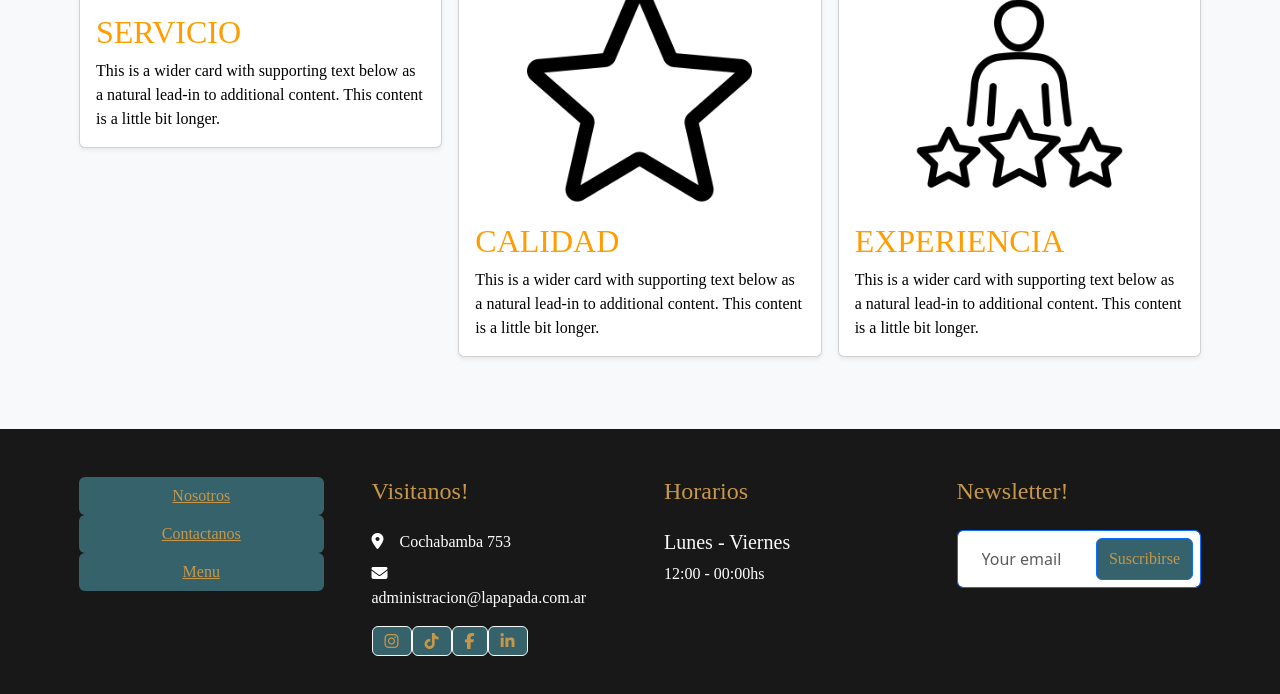
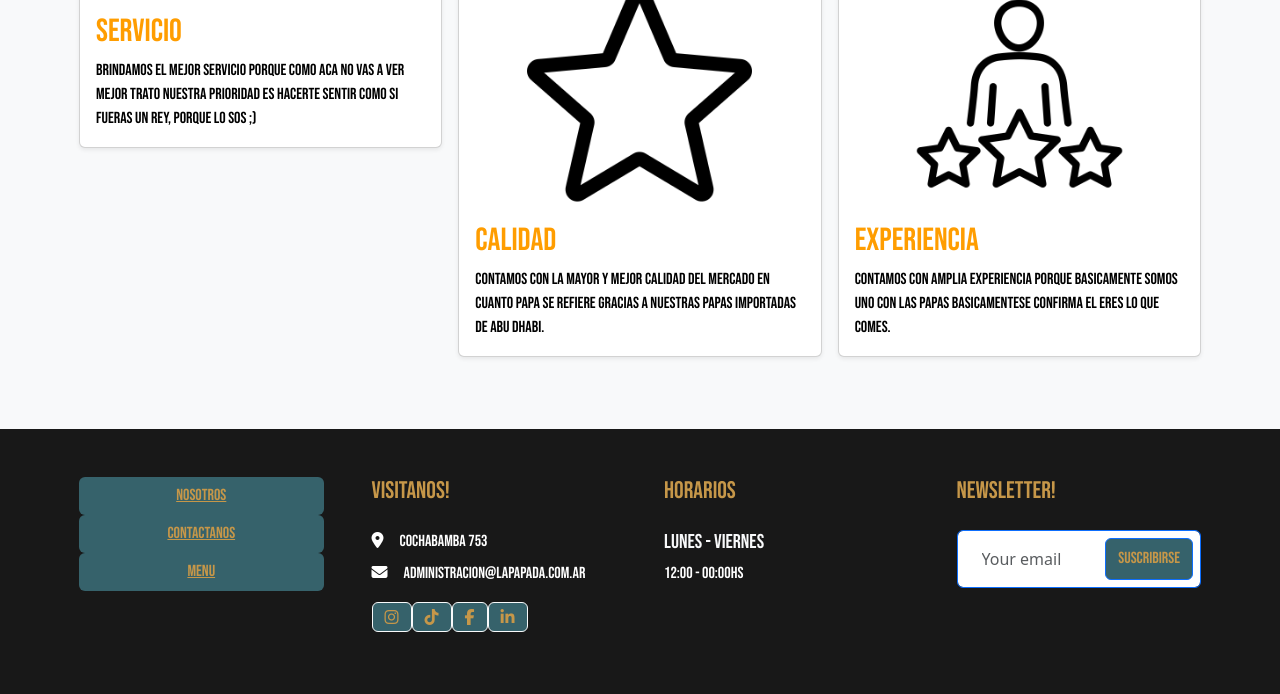
Before and after one commit to Fabrixz/LAPAPADA2, a website: page index.html in a window 1280 px wide. Shown: the part 854-1548 px from the top of the page. Drawn offline with nearby package versions, Linux system fonts and the light colour scheme.

Commit message:
ultimo push

```diff
--- a/index.html
+++ b/index.html
@@ -95,9 +95,9 @@
                             </img>
                             <div class="card-body">
                                 <h2> <span class="cuarto-color hover-me">SERVICIO</span></h2>
-                                <p class="card-text text-black">This is a wider card with supporting text below as a
-                                    natural
-                                    lead-in to additional content. This content is a little bit longer.</p>
+                                <p class="card-text text-black">Brindamos el mejor servicio porque como aca no vas a ver mejor trato
+                                    nuestra prioridad es hacerte sentir como si fueras un rey, porque lo sos ;)
+                                </p>
                             </div>
                         </div>
                     </div>
@@ -113,9 +113,8 @@
                             </img>
                             <div class="card-body">
                                 <h2> <span class="cuarto-color hover-me">CALIDAD</span></h2>
-                                <p class="card-text text-black">This is a wider card with supporting text below as a
-                                    natural
-                                    lead-in to additional content. This content is a little bit longer.</p>
+                                <p class="card-text text-black">Contamos con la mayor y mejor calidad del mercado en cuanto papa se refiere
+                                    gracias a nuestras papas importadas de abu dhabi.</p>
 
                             </div>
                         </div>
@@ -133,9 +132,8 @@
                             <div class="card-body">
                                 <h2> <span class="cuarto-color hover-me">EXPERIENCIA</span></h2>
 
-                                <p class="card-text text-black">This is a wider card with supporting text below as a
-                                    natural
-                                    lead-in to additional content. This content is a little bit longer.</p>
+                                <p class="card-text text-black">Contamos con amplia experiencia porque basicamente somos uno con las papas
+                                    basicamentese confirma el eres lo que comes.</p>
                             </div>
                         </div>
                     </div>
--- a/scss/base/_reset.scss
+++ b/scss/base/_reset.scss
@@ -0,0 +1,36 @@
+/*incluir fuente desde google font */
+@import url('https://fonts.googleapis.com/css2?family=Bebas+Neue&family=Roboto:wght@900&display=swap');
+
+/*incluir fuente localmente desde nuestra pc*/
+@font-face {
+    font-family: bebas;
+    src: url(../assets/font/BebasNeue-Regular.ttf);
+}
+
+/* * = selector universal para reseteo de estilos por default del html*/
+* {
+    margin: 0;
+    padding: 0;
+    box-sizing: border-box;
+}
+h1,
+h2,
+h3,
+h4,
+h5,
+h6,
+p,
+a,
+li {
+    font-family: bebas;
+}
+
+ul,
+ol,
+li {
+    list-style: none;
+}
+
+a {
+    text-decoration: none;
+}
```
Also changed, not shown: css/style.css.
